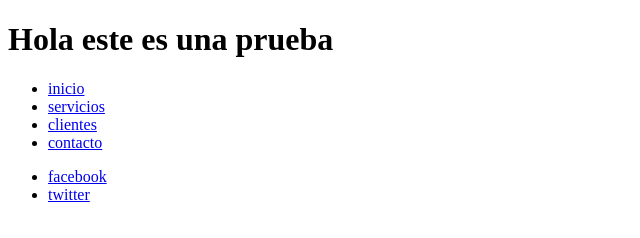
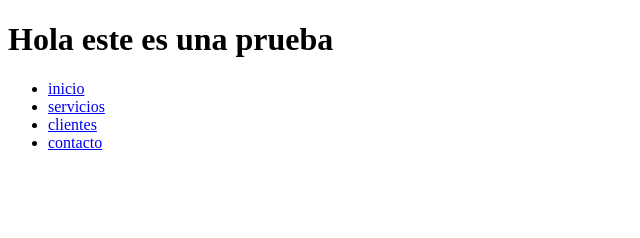
Before and after one commit to rudyacs/proyecto1, a plain HTML site: page index.html in a window 1280 px wide. Shown: the whole page, without its empty margins (0-640 px from the left). Drawn offline with Linux system fonts and the light colour scheme.

Commit message:
Revert "se agrego pie de pagina"
This reverts commit 51fe98a8822b0bf8b5aa6e6c1735c7e3bf68f375.

```diff
--- a/index.html
+++ b/index.html
@@ -1,9 +1,11 @@
 <!DOCTYPE html>
 <html>
 
+
 <head>
-    <title>Pagina de prueba</title>
-    <meta charset='UTF-8'> </head>
+<title>Pagina de prueba</title>
+<meta charset='UTF-8'>
+</head>
 
 <body>
     <h1>Hola este es una prueba</h1>
@@ -15,12 +17,5 @@
             <li><a href="#">contacto</a></li>
         </ul>
     </div>
-    <div class="footer">
-        <ul>
-            <li><a href="index.html">facebook</a></li>
-            <li><a href="#">twitter</a></li>
-        </ul>
-    </div>
 </body>
-
 </html>
```
